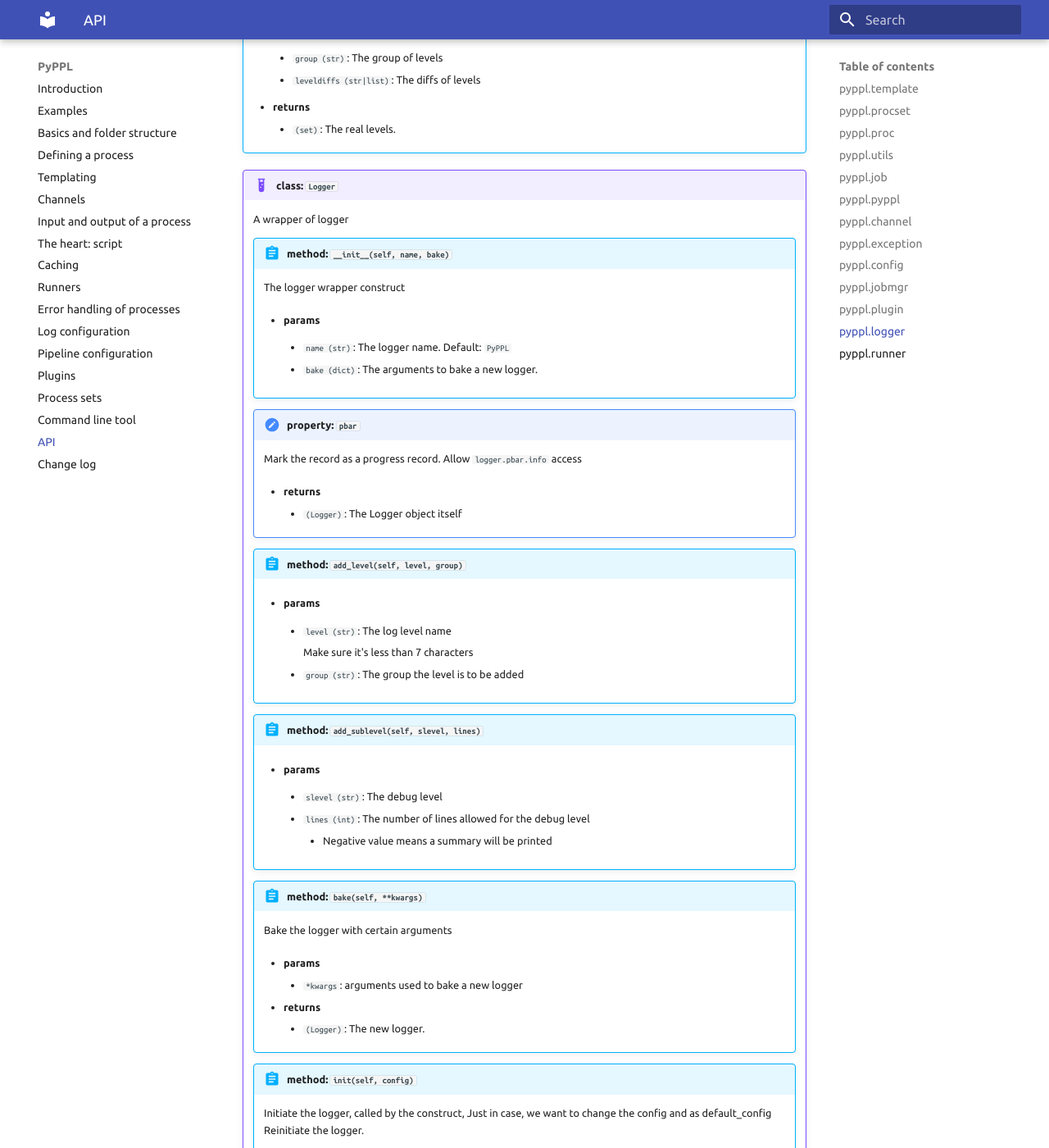
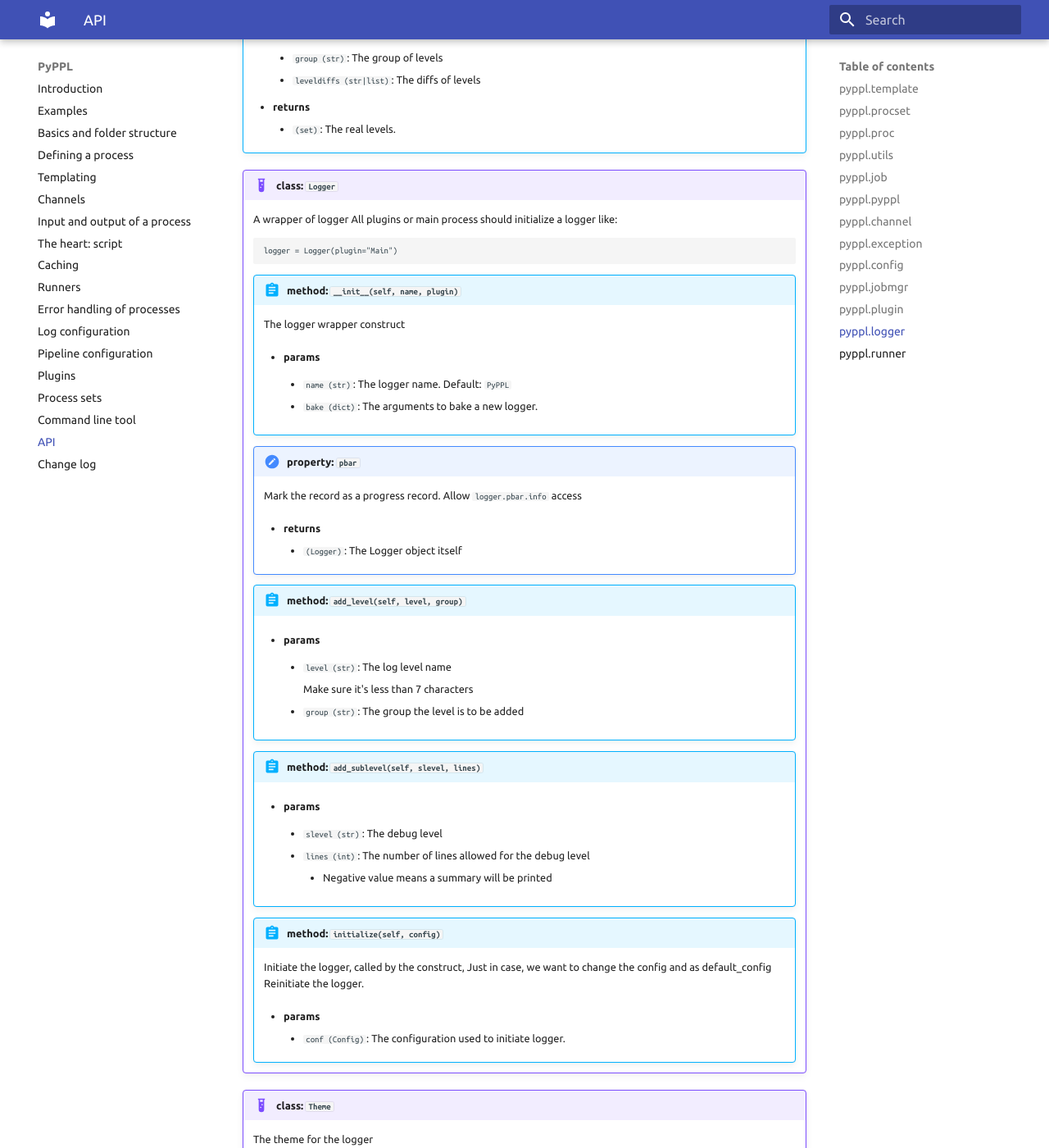
Before and after one commit to pwwang/pipen, an MkDocs documentation site: the page built from docs/api.md, in a window 1280 px wide and 1400 px high, scrolled down 34889 px. Shown: the whole window at 82% size. Built offline with MkDocs 1.6.1 and Material for MkDocs 9.7.7, drawn with Linux system fonts in a browser that asks for light colours.

````diff
--- a/docs/api.md
+++ b/docs/api.md
@@ -1808,9 +1808,13 @@
 !!! example "class: `Logger`"
 
 	A wrapper of logger
-
-
-	!!! abstract "method: `__init__(self, name, bake)`"
+	All plugins or main process should initialize a logger like:
+	```
+	logger = Logger(plugin="Main")
+	```
+
+
+	!!! abstract "method: `__init__(self, name, plugin)`"
 
 		The logger wrapper construct
 
@@ -1851,19 +1855,7 @@
 
 			    - Negative value means a summary will be printed
 
-	!!! abstract "method: `bake(self, **kwargs)`"
-
-		Bake the logger with certain arguments
-
-		- **params**
-
-			- `*kwargs`:  arguments used to bake a new logger
-
-		- **returns**
-
-			- `(Logger)`:  The new logger.
-
-	!!! abstract "method: `init(self, config)`"
+	!!! abstract "method: `initialize(self, config)`"
 
 		Initiate the logger, called by the construct,
 		Just in case, we want to change the config and as default_config
````
Also changed, not shown: 1 other file.
